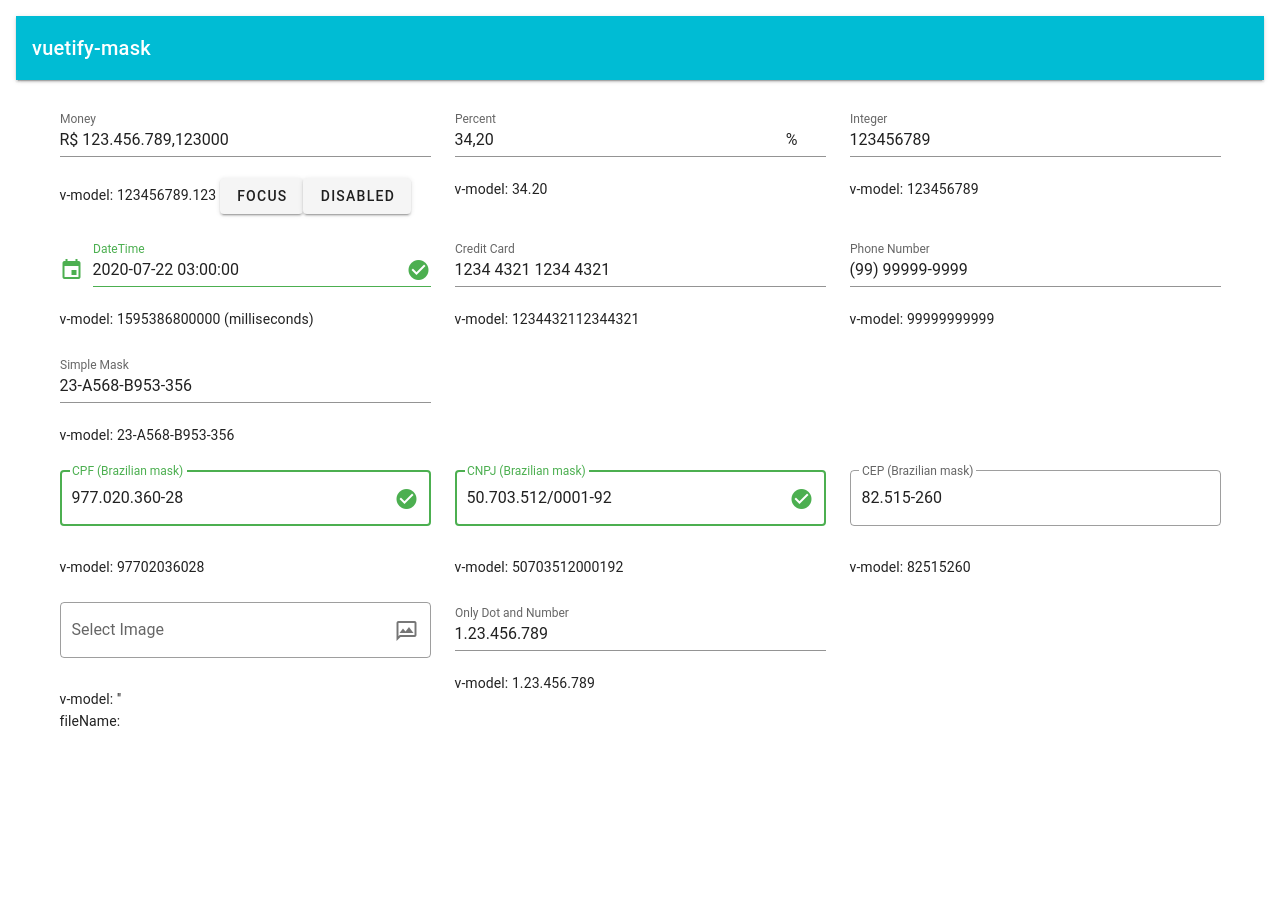
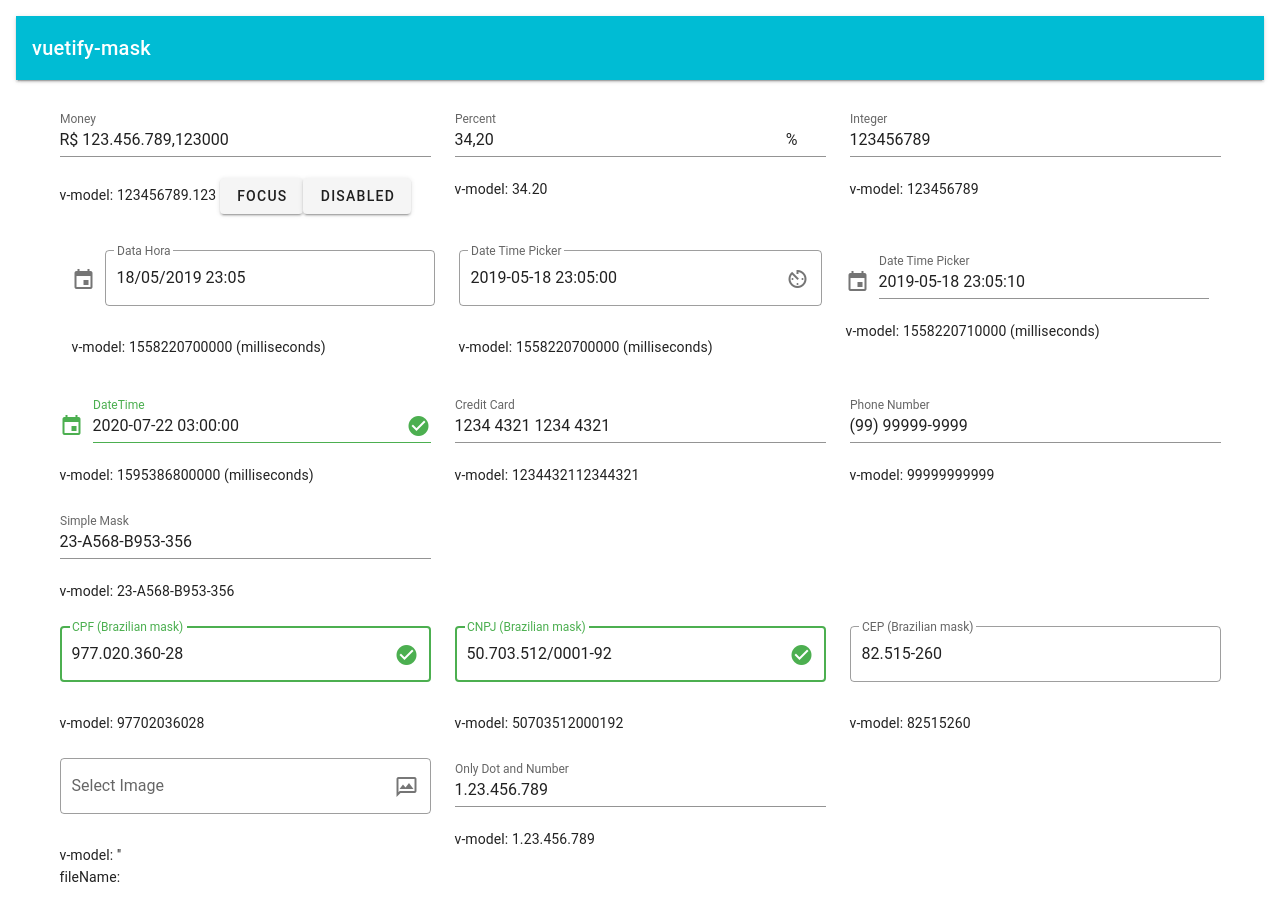
Before and after one commit to juareznasato/vuetify-mask, a JavaScript app: page / in a window 1280 px wide. Before the commit the page ends 800 px from the top, so only its background shows below. Built offline with nearby package versions, Linux system fonts and the light colour scheme.

Commit message:
Add DateTimePicker

```diff
--- a/src/App.vue
+++ b/src/App.vue
@@ -16,6 +16,9 @@
           </v-col>
           <v-col cols="4" sm="4" md="4">
             <v-text-field-integer />
+          </v-col>
+          <v-col cols="12" sm="4" md="12">
+            <v-text-field-datetimepicker />
           </v-col>
           <v-col cols="4" sm="4" md="4">
             <v-text-field-datetime />
@@ -59,6 +62,7 @@
 import testPercent from "./TestPercent.vue";
 import testInteger from "./TestInteger.vue";
 import testDateTime from "./TestDateTime.vue";
+import testDateTimePicker from "./TestDateTimePicker.vue";
 import testCreditCard from "./TestCreditCard.vue";
 import testPhoneNumber from "./TestPhoneNumber.vue";
 import testSimpleMask from "./TestSimpleMask.vue";
@@ -83,6 +87,7 @@
     "v-text-field-cep": testCep,
     "v-text-field-filebase64": testFileBase64,
     "v-text-field-dotnumber": testDotNumber,
+    "v-text-field-datetimepicker": testDateTimePicker,
   },
 };
 </script>
--- /dev/null
+++ b/src/TestDateTimePicker.vue
@@ -0,0 +1,88 @@
+<template>
+  <v-container>
+    <v-row>
+      <v-col cols="4" sm="4" md="4">
+        <v-text-field-datetimepicker
+          v-model="value1"
+          v-bind:label="label1"
+          v-bind:options="options1"
+        />
+        v-model: {{ value1 }} (milliseconds)
+      </v-col>
+      <v-col cols="4" sm="4" md="4">
+        <v-text-field-datetimepicker
+          v-model="value2"
+          v-bind:label="label2"
+          v-bind:options="options2"
+        />
+        v-model: {{ value2 }} (milliseconds)
+      </v-col>
+      <v-col cols="4" sm="4" md="4">
+        <v-text-field-datetimepicker
+          v-model="value3"
+          v-bind:label="label3"
+          v-bind:options="options3"
+        />
+        v-model: {{ value3 }} (milliseconds)
+      </v-col>
+    </v-row>
+  </v-container>
+</template>
+
+<script>
+import DateTimePicker from "@/components/DateTimePicker.vue";
+
+export default {
+  name: "app",
+  components: {
+    "v-text-field-datetimepicker": DateTimePicker,
+  },
+  data: () => ({
+    value1: 1558220700000,
+    label1: "Data Hora",
+    options1: {
+      tabDateTitle: "Data",
+      tabTimeTitle: "Hora",
+      locale: "pt-BR",
+      format: "DD/MM/YYYY",
+      icon: "mdi-calendar",
+      iconTime: "",
+      backgroundColor: "green",
+      closeOnDateClick: false,
+      useSeconds: false,
+      clearable: false,
+      outlined: true,
+    },
+    value2: 1558220700000,
+    label2: "Date Time Picker",
+    options2: {
+      tabDateTitle: "Date",
+      tabTimeTitle: "Time",
+      locale: "en-US",
+      format: "YYYY-MM-DD",
+      icon: "",
+      iconTime: "mdi-av-timer",
+      backgroundColor: "blue",
+      closeOnDateClick: true,
+      useSeconds: true,
+      clearable: false,
+      outlined: true,
+    },
+    value3: 1558220710000,
+    label3: "Date Time Picker",
+    options3: {
+      tabDateTitle: "Date",
+      tabTimeTitle: "Time",
+      locale: "en-US",
+      format: "YYYY-MM-DD",
+      icon: "mdi-calendar",
+      iconTime: "",
+      backgroundColor: "red",
+      closeOnDateClick: false,
+      useSeconds: true,
+      clearable: true,
+      outlined: false,
+    },
+  }),
+};
+</script>
--- /dev/null
+++ b/src/components/DateTimePicker.vue
@@ -0,0 +1,166 @@
+<template>
+  <div>
+    <v-menu
+      v-model="menu"
+      v-bind:close-on-content-click="false"
+      v-bind:nudge-right="40"
+      transition="scale-transition"
+      data-app="true"
+      offset-y
+      max-width="100%"
+    >
+      <template v-slot:activator="{ on }">
+        <v-text-field
+          v-model="compShow"
+          v-bind:readonly="readonly"
+          v-bind:clearable="options.clearable"
+          v-bind:outlined="options.outlined"
+          v-bind:label="label"
+          v-bind:prepend-icon="options.icon"
+          v-bind:append-icon="options.iconTime"
+          v-on:click:append="menu=true, activeTab=1"
+          v-on:click:clear="menu=false"
+          v-on="on"
+        ></v-text-field>
+      </template>
+      <v-tabs dark class="elevation-2" v-bind:background-color="options.backgroundColor" v-model="activeTab">
+        <v-tab v-bind:key="0">
+          <v-icon left>mdi-calendar-outline</v-icon>
+          {{ options.tabDateTitle }}
+        </v-tab>
+        <v-tab v-bind:key="1">
+          <v-icon left>mdi-calendar-clock</v-icon>
+          {{ options.tabTimeTitle }}
+        </v-tab>
+        <v-tab-item v-bind:key="0">
+          <v-card flat style="overflow: auto">
+            <v-date-picker
+              no-title
+              v-model="modDate"
+              v-on:change="closingControl(), emit()"
+              v-bind:locale="options.locale"
+            ></v-date-picker>
+          </v-card>
+        </v-tab-item>
+        <v-tab-item v-bind:key="1">
+          <v-card flat>
+            <v-time-picker
+              landscape
+              ref="refTimePicker"
+              format="24hr"
+              v-model="modTime"
+              v-bind:color="options.backgroundColor"
+              v-bind:use-seconds="options.useSeconds"
+              v-on:change="(menu = false), emit()"
+              v-bind:disabled="formattedDate === null || formattedDate === '' "
+            ></v-time-picker>
+          </v-card>
+        </v-tab-item>
+      </v-tabs>
+    </v-menu>
+  </div>
+</template>
+
+<script>
+import moment from "moment";
+export default {
+  model: { prop: "value", event: "input" },
+  props: {
+    value: {
+      type: [Number, String],
+      default: 0
+    },
+    label: {
+      type: String,
+      default: "Label"
+    },
+    options: {
+      type: Object,
+      default: function() {
+        return {
+          tabDateTitle: "Data",
+          tabTimeTitle: "Hora",
+          locale: "pt-BR",
+          format: "DD/MM/YYYY",
+          icon: "event",
+          iconTime: "av_timer",
+          backgroundColor: "cyan",
+          closeOnDateClick: false,
+          useSeconds: false,
+          clearable: false,
+          outlined: false
+        };
+      }
+    }
+  },
+  data: () => ({
+    modDate: "",
+    modTime: "00:00",
+    formattedDate: "",
+    menu: false,
+    readonly: true,
+    activeTab: 0
+  }),
+  computed: {
+    compShow: {
+      get: function() {
+        const THIS = this;
+        let mdf = this.value
+          ? (THIS.formattedDate = moment(new Date(this.value)).format(
+              this.options.format
+            ))
+          : "";
+        let mt = this.value
+          ? (THIS.modTime = moment(new Date(this.value)).format(
+              this.options.useSeconds ? "HH:mm:ss" : "HH:mm"
+            ))
+          : "";
+        return mdf + " " + mt;
+      },
+      set: function() {
+        const THIS = this;
+        THIS.modDate = null;
+        THIS.modTime = this.options.useSeconds ? "00:00:00" : "00:00";
+        THIS.formattedDate = null;
+        this.$emit("input", null);
+      }
+    }
+  },
+  watch: {
+    // When computed.compShow.formattedDate is changed:
+    formattedDate() {
+      return this.value
+        ? (this.modDate = moment(new Date(this.value)).format("YYYY-MM-DD"))
+        : null;
+    },
+    // Open always on date tab and selected hour
+    menu() {
+      if (!this.menu) {
+        this.activeTab = 0;
+        if (this.$refs.refTimePicker) {
+          this.$refs.refTimePicker.selectingHour = true;
+        }
+      }
+    }
+  },
+  methods: {
+    emit() {
+      this.$emit("input", this.stringToMillisecond(this.modDate, this.modTime));
+    },
+    stringToMillisecond: function(date, time) {
+      return Date.parse(date + " " + time);
+    },
+    closingControl() {
+      if (this.options.closeOnDateClick === true) {
+        this.menu = false;
+      } else {
+        this.activeTab = 1;
+      }
+    }
+  }
+};
+// Str to milli
+// var d = Date.parse(date);
+// milli to date
+// this.date = new Date(d);
+</script>
--- a/src/components/index.js
+++ b/src/components/index.js
@@ -2,20 +2,26 @@
 import Percent from "./Money.vue";
 import Integer from "./Integer.vue";
 import DateTime from "./DateTime.vue";
+import DateTimePicker from "./DateTimePicker.vue";
 import SimpleMask from "./SimpleMask.vue";
 import Cpf from "./Cpf.vue";
 import Cnpj from "./Cnpj.vue";
 import Cep from "./Cep.vue";
+import FileBase64 from "./FileBase64.vue";
+import DotNumber from "./DotNumber.vue";
 
 function install(Vue) {
   Vue.component("v-text-field-money", Money);
   Vue.component("v-text-field-percent", Percent);
   Vue.component("v-text-field-integer", Integer);
   Vue.component("v-text-field-datetime", DateTime);
+  Vue.component("v-text-field-datetimepicker", DateTimePicker);
   Vue.component("v-text-field-simplemask", SimpleMask);
   Vue.component("v-text-field-cpf", Cpf);
   Vue.component("v-text-field-cnpj", Cnpj);
   Vue.component("v-text-field-cep", Cep);
+  Vue.component("v-text-field-filebase64", FileBase64);
+  Vue.component("v-text-field-dotnumber", DotNumber);
 }
 
 export default install;
```
